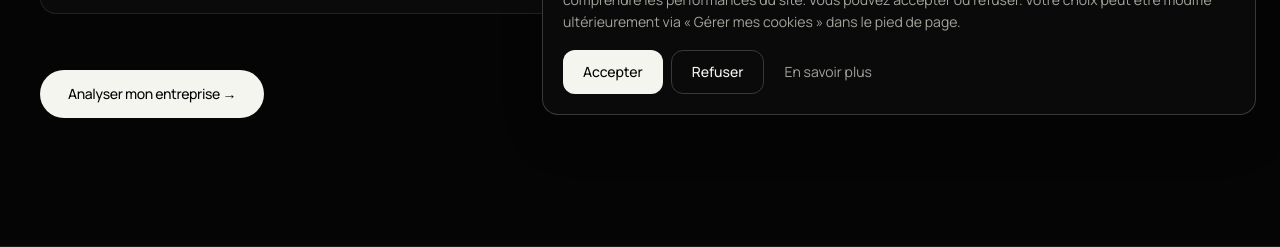
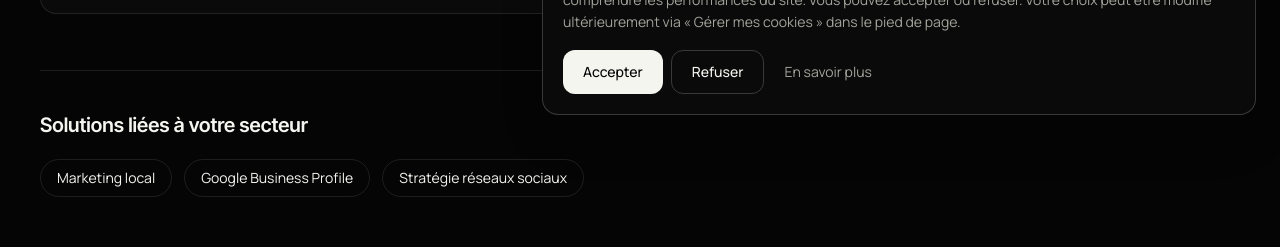
Before and after one commit to mathieumilo3-bot/-generation-capable, a Next.js app in the folder site-vitrine/: page /secteurs/restaurants in a window 1280 px wide. Shown: the part 661-908 px from the top of the page. Built offline with nearby package versions, Linux system fonts and the light colour scheme; no server answers.

Commit message:
SEO: connect sector pages to relevant commercial solutions

```diff
--- a/site-vitrine/src/app/secteurs/[secteur]/page.tsx
+++ b/site-vitrine/src/app/secteurs/[secteur]/page.tsx
@@ -1,5 +1,6 @@
 import type { Metadata } from "next";
 import { notFound } from "next/navigation";
+import Link from "next/link";
 import { Section, Eyebrow } from "@/components/ui/Section";
 import { Button } from "@/components/ui/Button";
 import { BreadcrumbJsonLd } from "@/components/schema/JsonLd";
@@ -7,6 +8,49 @@ import { PRIMARY_CTA_LABEL, SITE_URL } from "@/lib/constants";
 import { getSectorBySlug, SECTORS } from "@/lib/data/sectors";
 
 type Props = { params: Promise<{ secteur: string }> };
+
+const SECTOR_SOLUTIONS: Record<string, { href: string; label: string }[]> = {
+  restaurants: [
+    { href: "/solutions/marketing-local", label: "Marketing local" },
+    { href: "/solutions/google-business-profile", label: "Google Business Profile" },
+    { href: "/solutions/strategie-reseaux-sociaux", label: "Stratégie réseaux sociaux" },
+  ],
+  cabinets: [
+    { href: "/solutions/agence-marketing-digital", label: "Marketing digital" },
+    { href: "/solutions/referencement-local", label: "Référencement local" },
+    { href: "/solutions/landing-page", label: "Landing page" },
+  ],
+  immobilier: [
+    { href: "/solutions/generation-de-leads", label: "Génération de leads" },
+    { href: "/solutions/publicite-meta-ads", label: "Meta Ads" },
+    { href: "/solutions/strategie-reseaux-sociaux", label: "Réseaux sociaux" },
+  ],
+  beaute: [
+    { href: "/solutions/marketing-local", label: "Marketing local" },
+    { href: "/solutions/google-business-profile", label: "Google Business Profile" },
+    { href: "/solutions/publicite-meta-ads", label: "Meta Ads" },
+  ],
+  artisans: [
+    { href: "/solutions/creation-site-artisan", label: "Création de site artisan" },
+    { href: "/solutions/referencement-artisan", label: "Référencement artisan" },
+    { href: "/solutions/marketing-digital-artisan", label: "Marketing digital artisan" },
+  ],
+  services: [
+    { href: "/solutions/agence-marketing-digital", label: "Marketing digital" },
+    { href: "/solutions/generation-de-leads", label: "Génération de leads" },
+    { href: "/solutions/tunnel-de-vente", label: "Tunnel de vente" },
+  ],
+  coachs: [
+    { href: "/solutions/content-marketing", label: "Content marketing" },
+    { href: "/solutions/strategie-reseaux-sociaux", label: "Stratégie réseaux sociaux" },
+    { href: "/solutions/tunnel-de-vente", label: "Tunnel de vente" },
+  ],
+  "entreprises-locales": [
+    { href: "/solutions/marketing-local", label: "Marketing local" },
+    { href: "/solutions/referencement-local", label: "Référencement local" },
+    { href: "/solutions/google-business-profile", label: "Google Business Profile" },
+  ],
+};
 
 export function generateStaticParams() {
   return SECTORS.map((sector) => ({ secteur: sector.slug }));
@@ -28,6 +72,7 @@ export default async function SectorPage({ params }: Props) {
   const { secteur } = await params;
   const sector = getSectorBySlug(secteur);
   if (!sector) notFound();
+  const relatedSolutions = SECTOR_SOLUTIONS[sector.slug] ?? [];
 
   return (
     <Section className="py-24 sm:py-32">
@@ -71,6 +116,25 @@ export default async function SectorPage({ params }: Props) {
         </p>
       </div>
 
+      {relatedSolutions.length > 0 && (
+        <section className="mt-14 border-t border-[var(--color-border)] pt-10">
+          <h2 className="font-display text-xl font-semibold text-[var(--color-text)]">
+            Solutions liées à votre secteur
+          </h2>
+          <div className="mt-5 flex flex-wrap gap-3">
+            {relatedSolutions.map((solution) => (
+              <Link
+                key={solution.href}
+                href={solution.href}
+                className="rounded-full border border-[var(--color-border)] px-4 py-2 text-sm text-[var(--color-text)] transition-colors hover:border-[var(--color-muted)]"
+              >
+                {solution.label}
+              </Link>
+            ))}
+          </div>
+        </section>
+      )}
+
       <div className="mt-14">
         <Button
           href="/audit"
```
